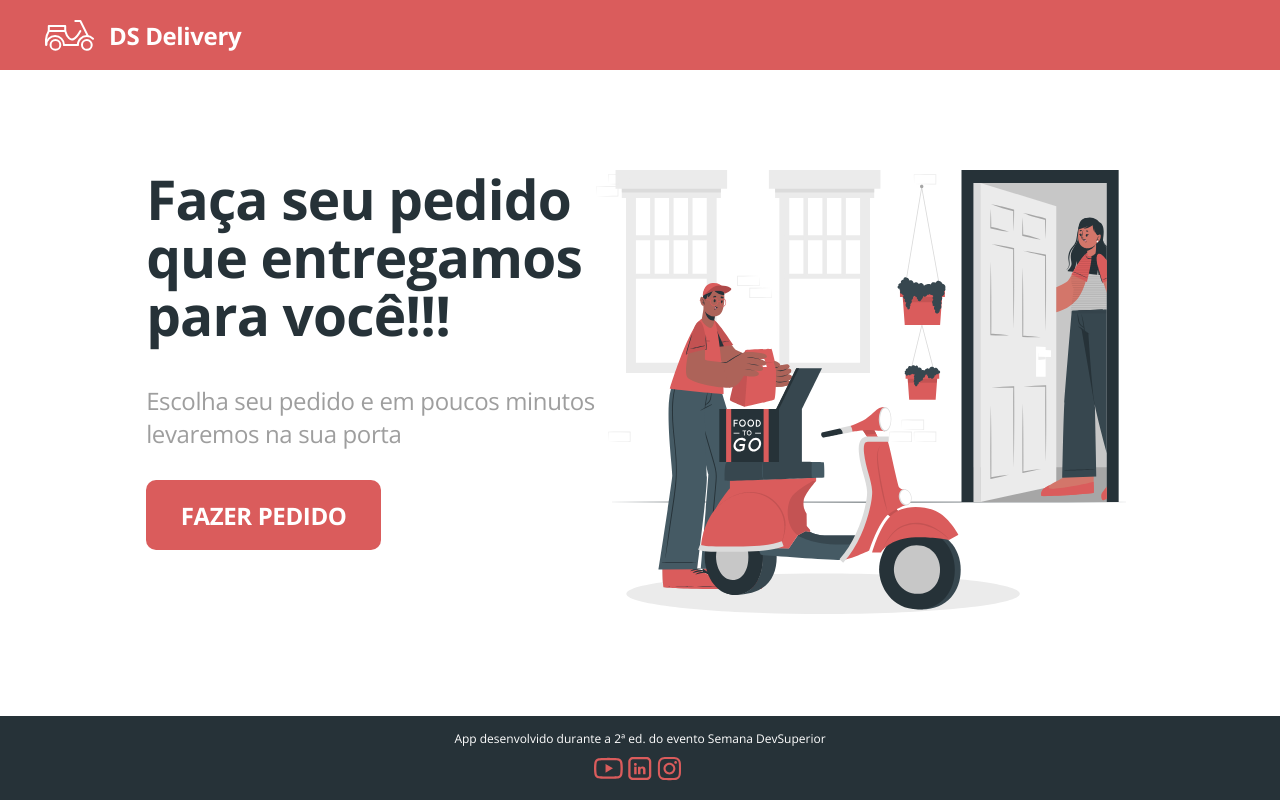
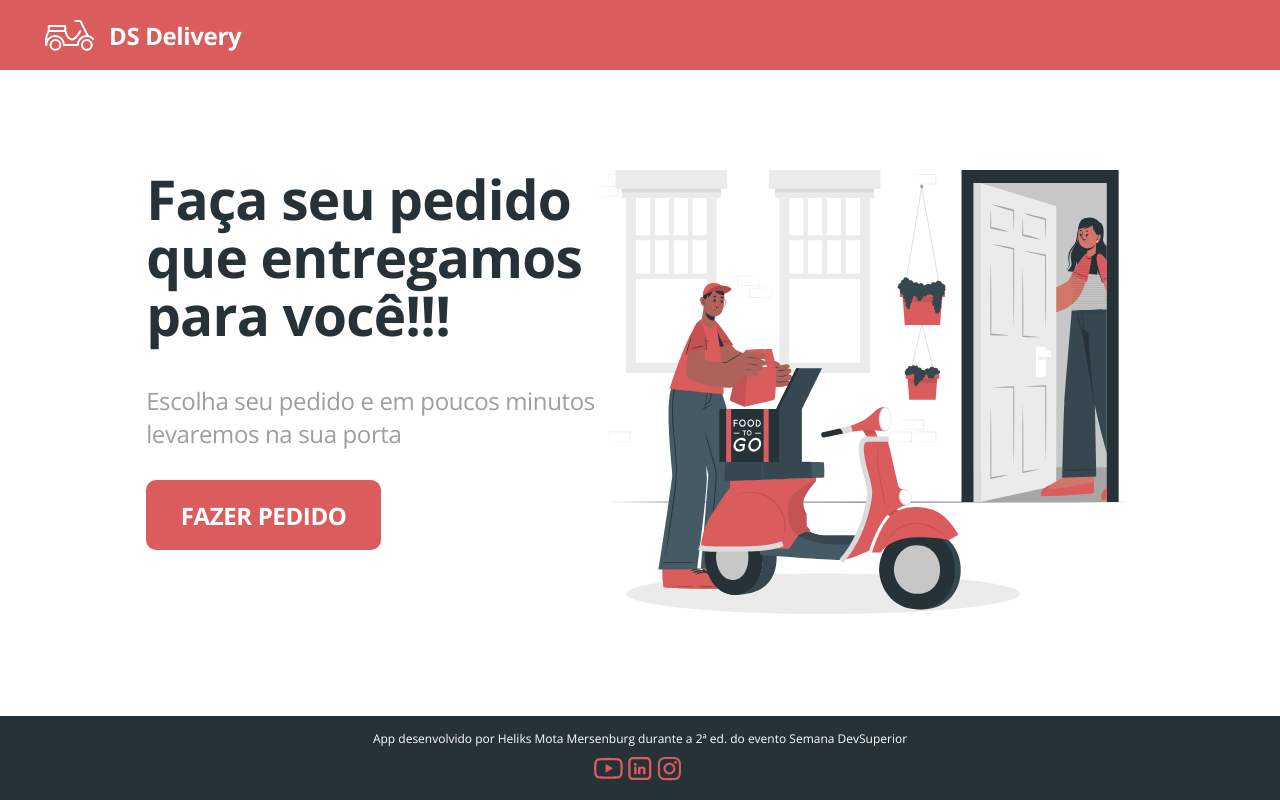
Before and after one commit to skileh/dsDeliver-sds2, a React (Create React App) app in the folder front-web/: page / in a window 1280 px wide. Built offline with nearby package versions, Linux system fonts and the light colour scheme; no server answers.

Commit message:
Att footer

```diff
--- a/front-web/src/Footer/Index.tsx
+++ b/front-web/src/Footer/Index.tsx
@@ -6,7 +6,7 @@ import {ReactComponent as InstagramICon} from './instagram.svg';
 function Footer(){
     return (
         <footer className = "main-footer">
-            App desenvolvido durante a 2ª ed. do evento Semana DevSuperior
+            App desenvolvido por Heliks Mota Mersenburg durante a 2ª ed. do evento Semana DevSuperior
             <div className="footer-icons">
                 <a href="https://www.youtube.com/" target="_new">
                     <YouTubeIcon />
```
